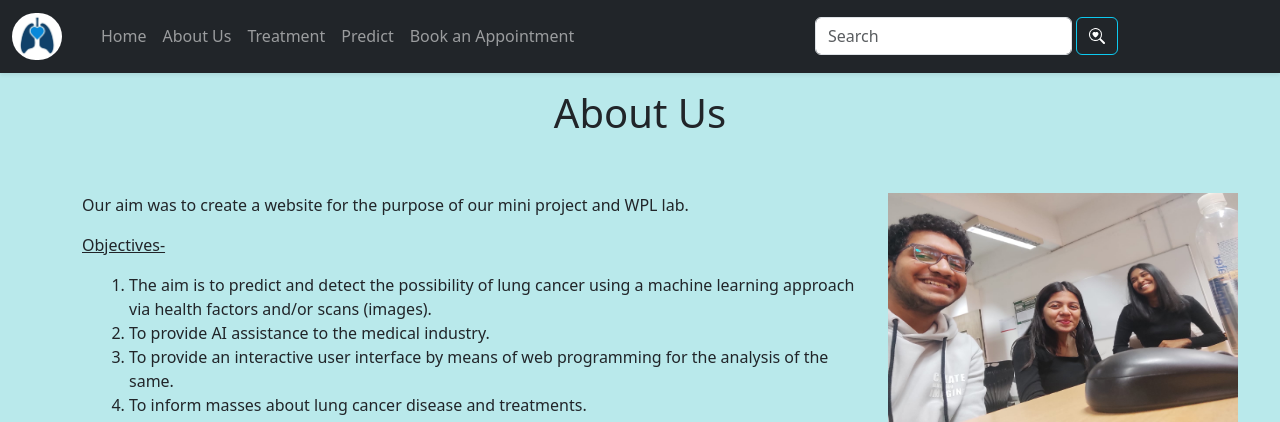
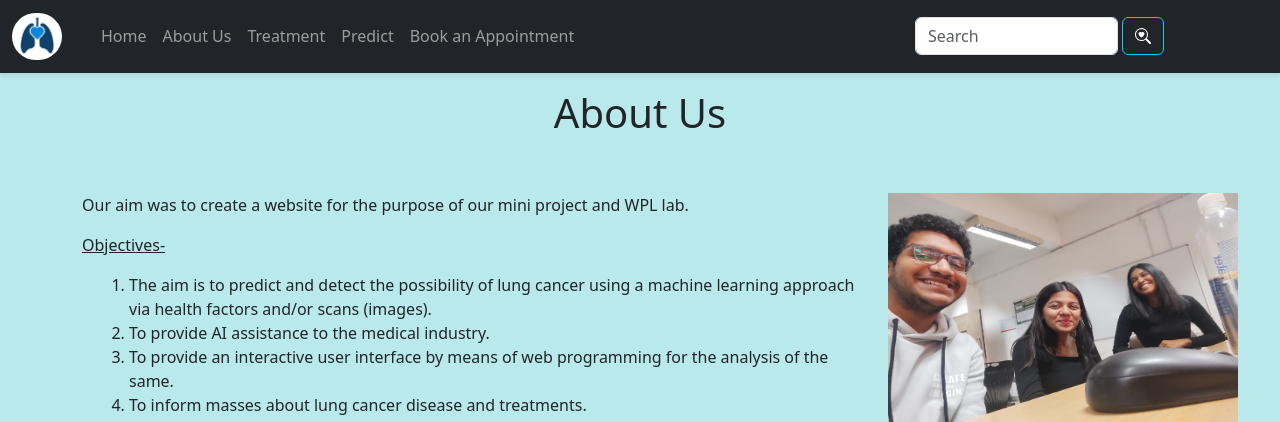
Before and after one commit to alfiyaanware/lung-cancer-v2, a Flask app: page /about in a window 1280 px wide. Shown: the top 422 px of the page. Run offline with Flask 2, Linux system fonts and the light colour scheme.

Commit message:
Search bar adjustment

```diff
--- a/templates/nav.html
+++ b/templates/nav.html
@@ -23,7 +23,7 @@
 
           <form class="d-flex" role="search">
         <input class="form-control me-1" type="search" placeholder="Search" aria-label="Search">
-        <button class="btn btn-outline-info" type="submit"><svg xmlns="http://www.w3.org/2000/svg" width="16" height="16" style="margin-top:-5px;" fill="white" class="bi bi-search-heart" viewBox="0 0 16 16">
+        <button class="btn btn-outline-info" type="submit" style="margin-right:-100px;"><svg xmlns="http://www.w3.org/2000/svg" width="16" height="16" style="margin-top:-5px;" fill="white" class="bi bi-search-heart" viewBox="0 0 16 16">
   <path d="M6.5 4.482c1.664-1.673 5.825 1.254 0 5.018-5.825-3.764-1.664-6.69 0-5.018Z"/>
   <path d="M13 6.5a6.471 6.471 0 0 1-1.258 3.844c.04.03.078.062.115.098l3.85 3.85a1 1 0 0 1-1.414 1.415l-3.85-3.85a1.007 1.007 0 0 1-.1-.115h.002A6.5 6.5 0 1 1 13 6.5ZM6.5 12a5.5 5.5 0 1 0 0-11 5.5 5.5 0 0 0 0 11Z"/>
 </svg></button>
```
